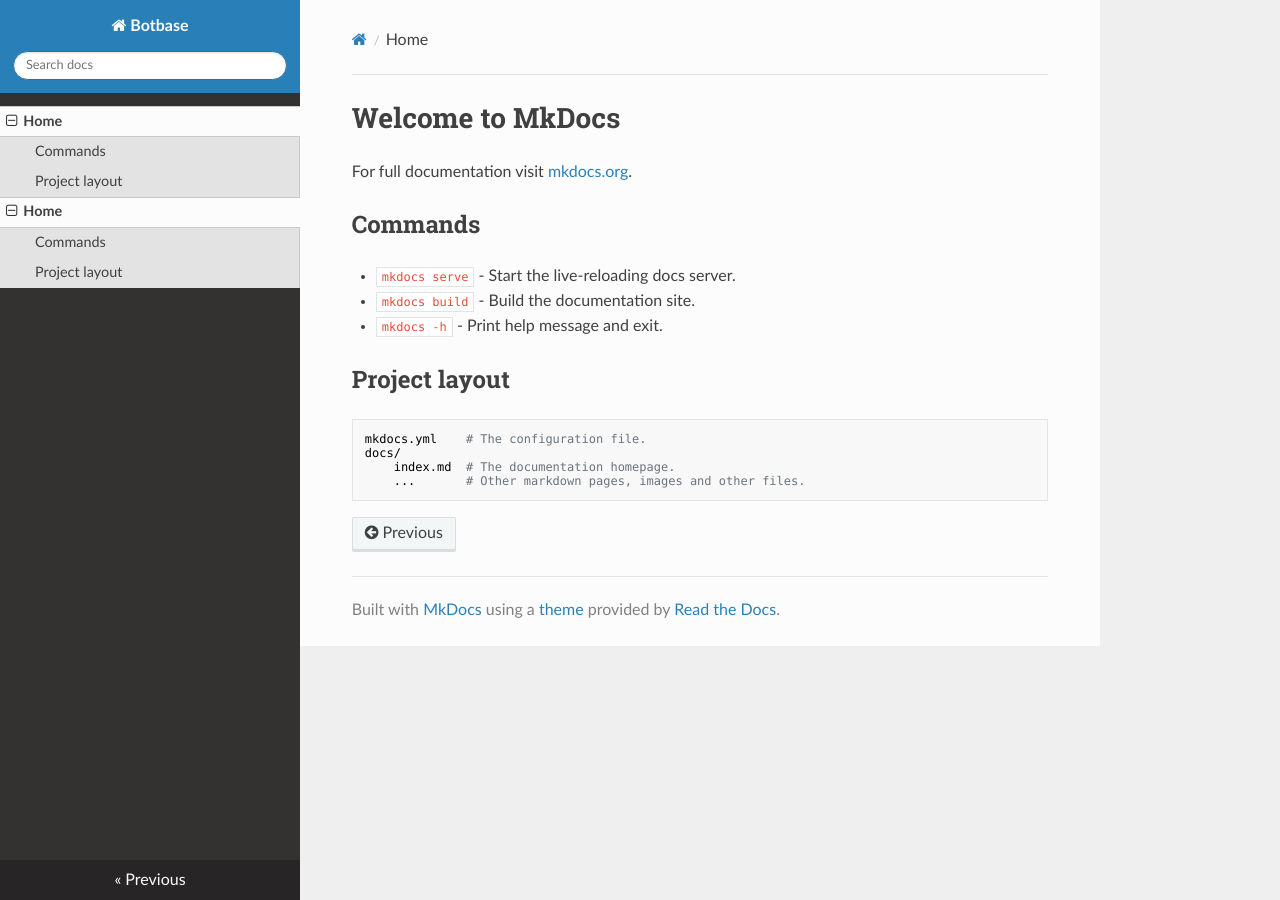
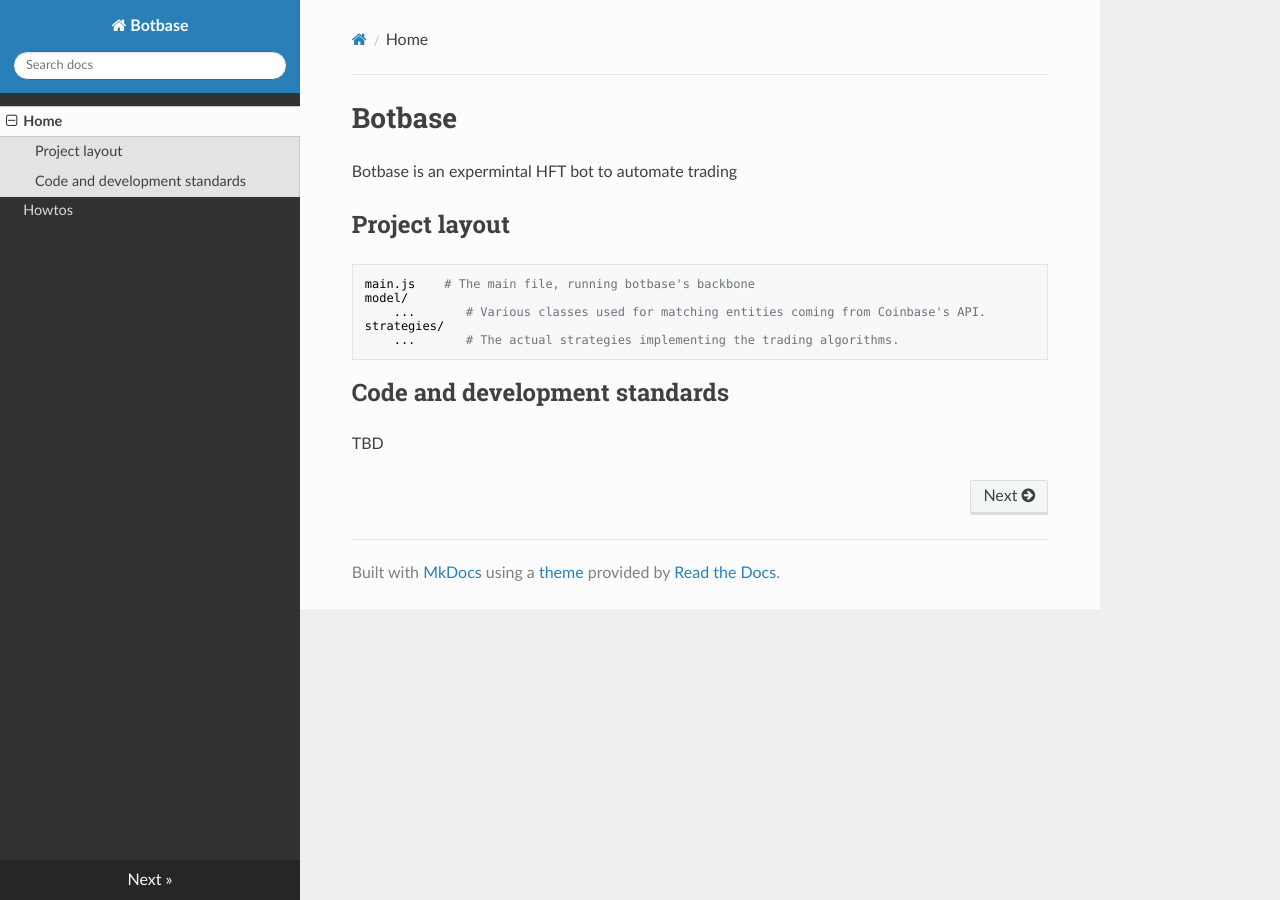
Before and after one commit to amcalabretta/botbase, an MkDocs documentation site: the page built from documentation/index.md, in a window 1280 px wide. Built offline with MkDocs 1.6.1, drawn with Linux system fonts in a browser that asks for light colours; nearby versions of some CDN libraries.

Commit message:
adding docs

```diff
--- a/documentation/index.md
+++ b/documentation/index.md
@@ -1,16 +1,16 @@
-# Welcome to MkDocs
+# Botbase
 
-For full documentation visit [mkdocs.org](https://www.mkdocs.org).
-
-## Commands
-
-* `mkdocs serve` - Start the live-reloading docs server.
-* `mkdocs build` - Build the documentation site.
-* `mkdocs -h` - Print help message and exit.
+Botbase is an expermintal HFT bot to automate trading
 
 ## Project layout
 
-    mkdocs.yml    # The configuration file.
-    docs/
-        index.md  # The documentation homepage.
-        ...       # Other markdown pages, images and other files.
+    main.js    # The main file, running botbase's backbone
+    model/
+        ...       # Various classes used for matching entities coming from Coinbase's API.
+    strategies/
+        ...       # The actual strategies implementing the trading algorithms.
+
+
+## Code and development standards
+
+TBD
--- a/mkdocs.yml
+++ b/mkdocs.yml
@@ -1,8 +1,8 @@
 site_name: Botbase
-site_url: https://example.com/
+site_url: https://amcalabretta.github.io/botbase/
 nav:
     - Home: index.md
-    - About: index.md
+    - Howtos: howto.md
 theme: readthedocs
 docs_dir: documentation
 site_dir: docs
```
Also changed, not shown: documentation/howto.md (added, +22 -0 lines).
